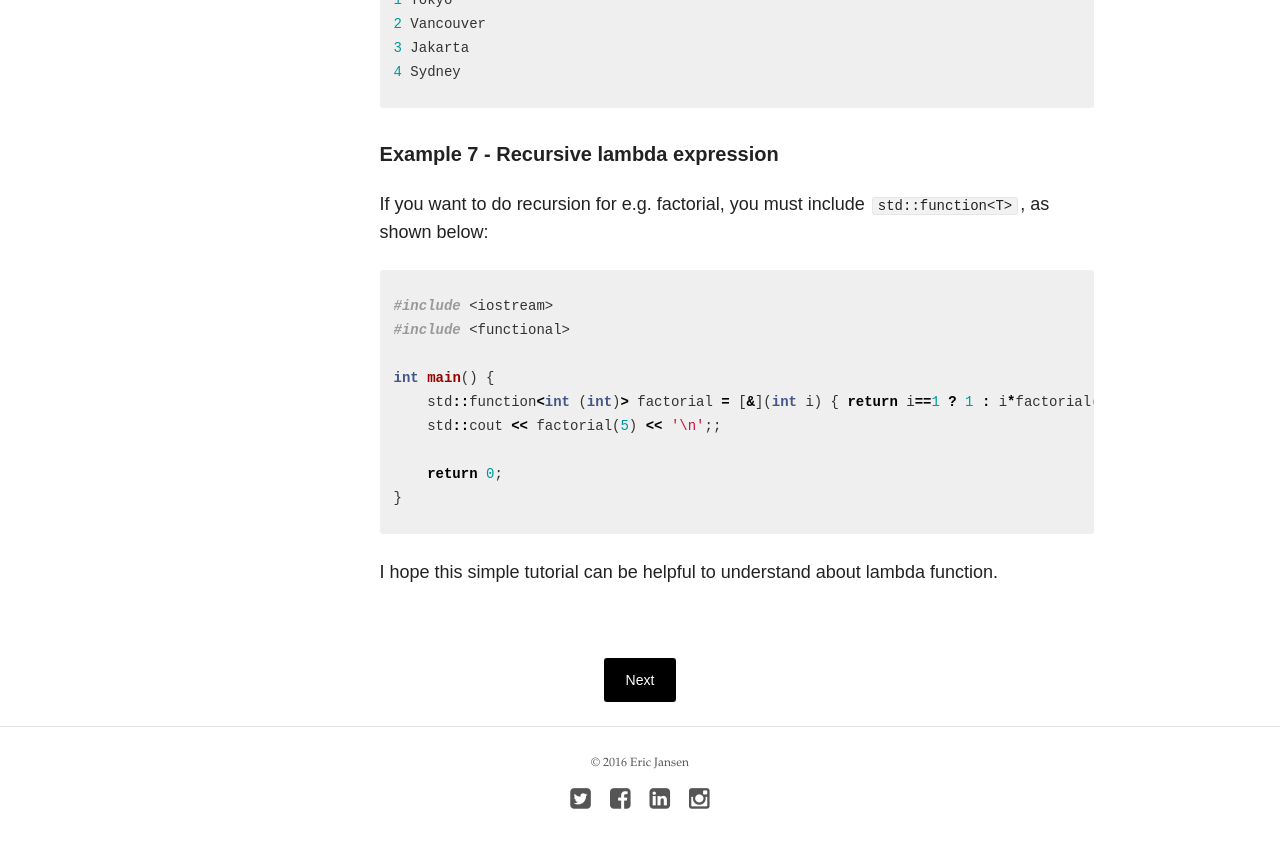
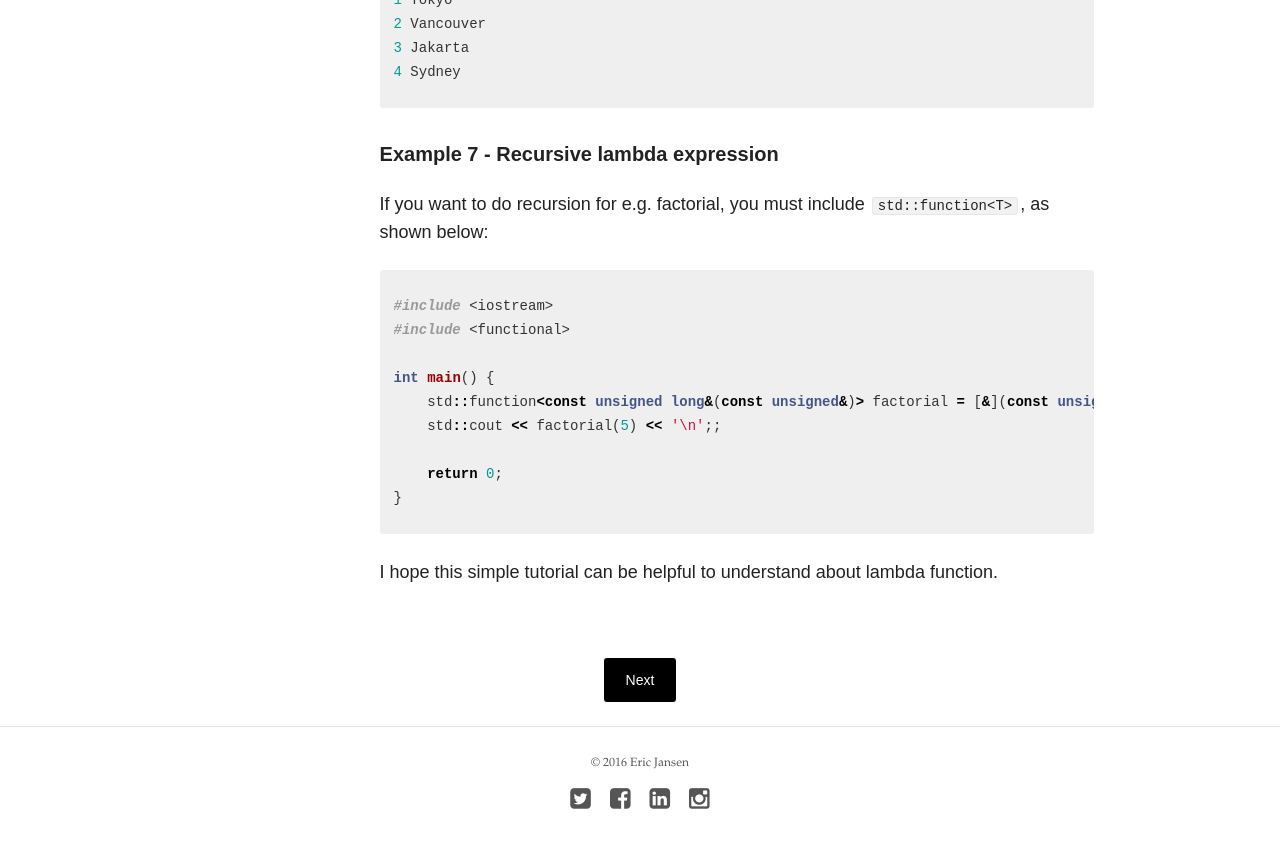
Before and after one commit to ericjansen/ericjansen.github.io, a Jekyll site: the page built from _posts/blog/2016-02-25-my-experiment-using-lambda-expression-in-c.markdown, in a window 1280 px wide and 900 px high, scrolled down 4934 px. Shown: the top 848 px of the window. Built offline with Jekyll 4.4.1, drawn with Linux system fonts in a browser that asks for light colours; nearby versions of some CDN libraries; some of the changed lines change nothing that is shown.

Commit message:
lambda recursive expression update
lambda recursive expression update

```diff
--- a/_posts/blog/2016-02-25-my-experiment-using-lambda-expression-in-c.markdown
+++ b/_posts/blog/2016-02-25-my-experiment-using-lambda-expression-in-c.markdown
@@ -178,7 +178,7 @@ If you want to do recursion for e.g. factorial, you must include ``std::function
 #include <functional>
 
 int main() {
-    std::function<int (int)> factorial = [&](int i) { return i==1 ? 1 : i*factorial(i-1); };
+    std::function<const unsigned long&(const unsigned&)> factorial = [&](const unsigned& i) { return i==1 ? 1 : i*factorial(i-1); };
     std::cout << factorial(5) << '\n';;
 
     return 0;
```
